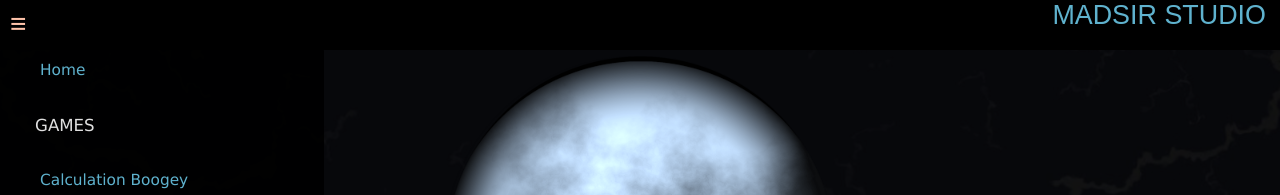
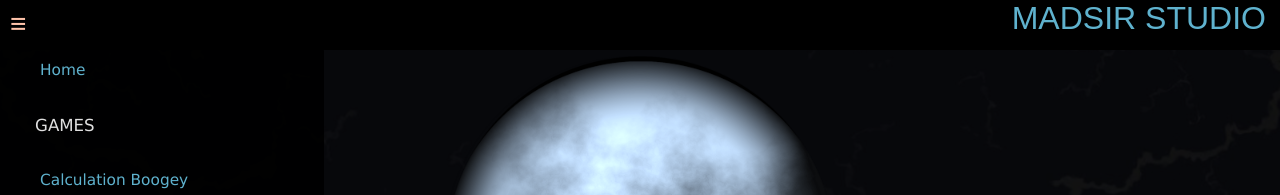
Before and after one commit to Madsir/madsirstudio.github.io, a Jekyll site: the page built from index.html, in a window 1280 px wide. Shown: the top 195 px of the page. Built offline with Jekyll 4.4.1, drawn with Linux system fonts in a browser that asks for light colours.

Commit message:
Update default.html

```diff
--- a/_layouts/default.html
+++ b/_layouts/default.html
@@ -46,7 +46,7 @@ body {
   text-align: right;
   color: #5fb2ce;
   font-family: fantasy;
-  font-size: 2.1em;
+  font-size: 2.5em;
   user-select: none
 
 }
```
